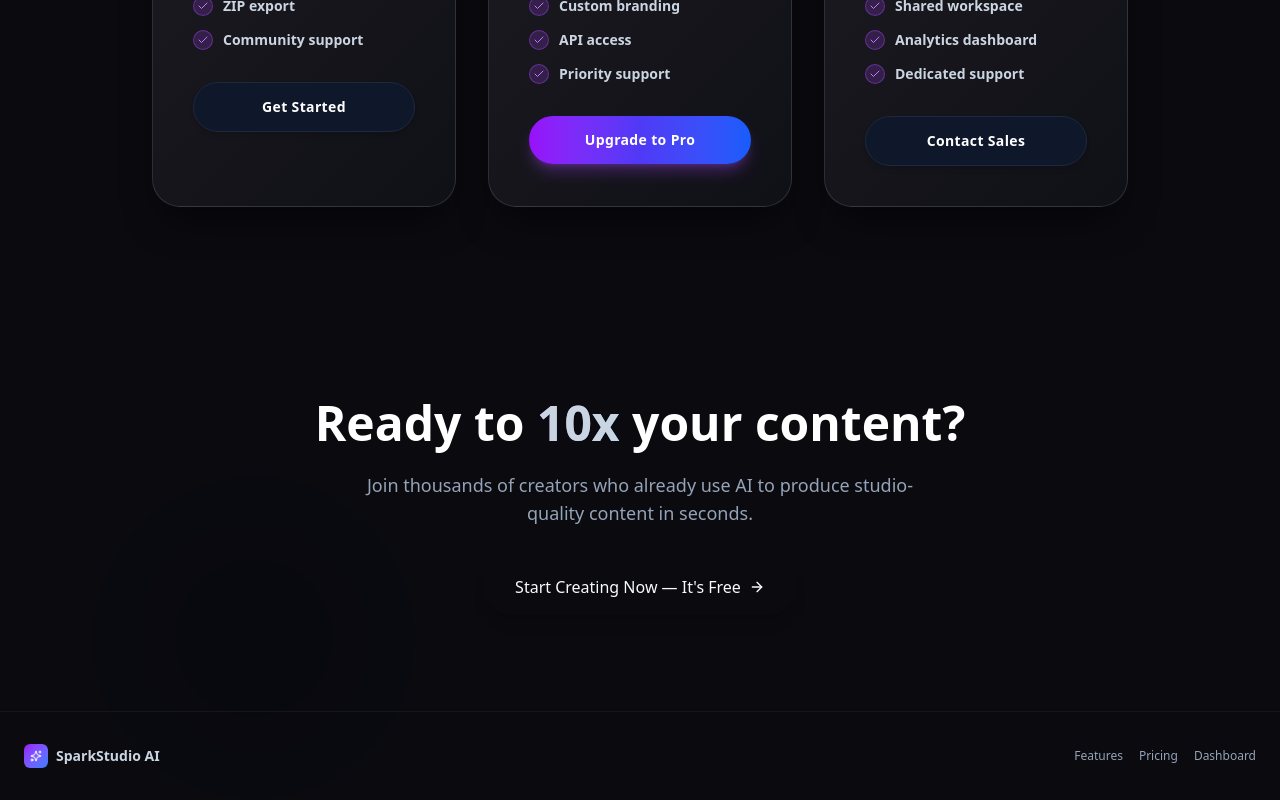
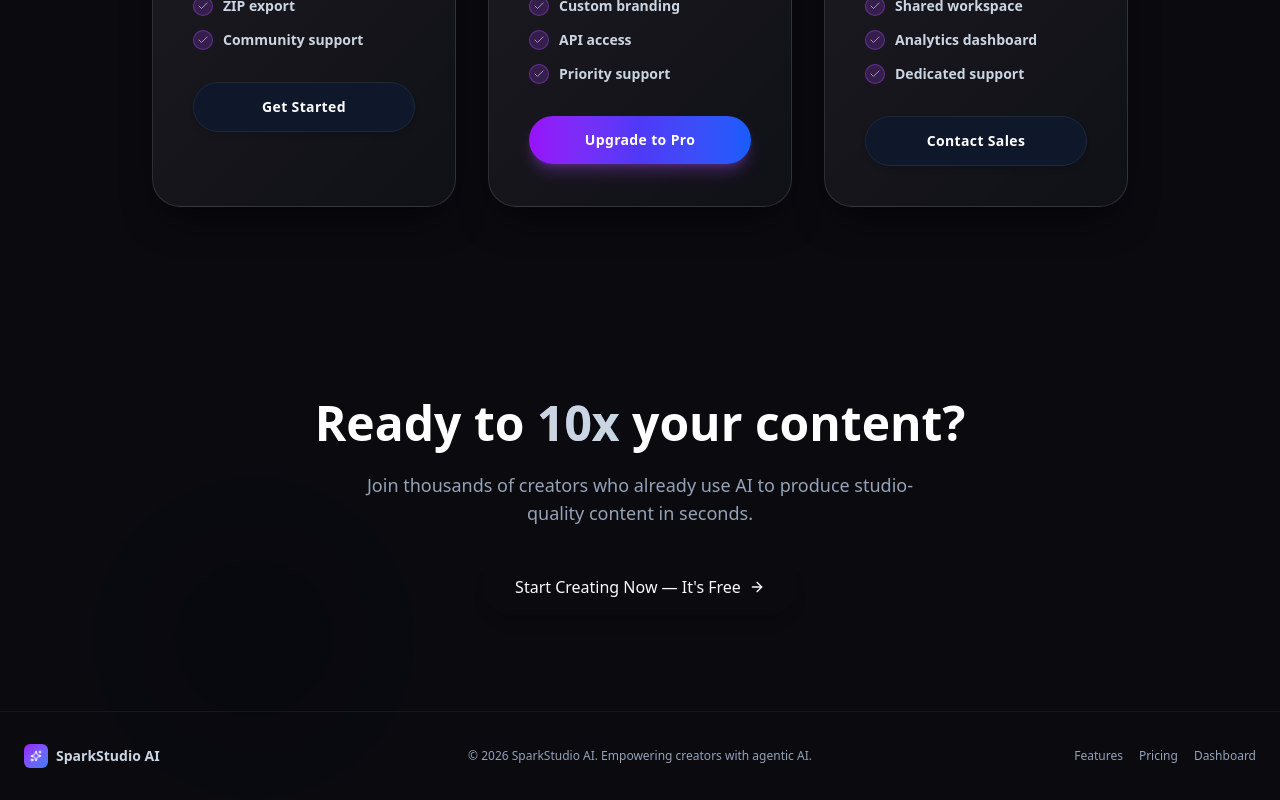
Before and after one commit to jaivijaim2008/SparkStudio_AI, a Next.js app in the folder frontend/: page / in a window 1280 px wide. Shown: the part 2618-3418 px from the top of the page. Built offline with nearby package versions, Linux system fonts and the light colour scheme; no server answers.

Commit message:
design: add copyright and value proposition centered in the landing page footer

```diff
--- a/frontend/src/app/page.tsx
+++ b/frontend/src/app/page.tsx
@@ -340,13 +340,18 @@ export default function LandingPage() {
 
       {/* Footer */}
       <footer className="relative z-10 border-t border-slate-200 dark:border-white/5 py-8 px-6 max-w-7xl mx-auto">
-        <div className="flex flex-col md:flex-row items-center justify-between gap-4">
+        <div className="flex flex-col md:flex-row items-center justify-between gap-4 relative">
           <div className="flex items-center gap-2">
             <div className="w-6 h-6 rounded-md bg-gradient-to-br from-purple-600 to-blue-500 flex items-center justify-center">
               <Sparkles className="w-3 h-3 text-white" />
             </div>
             <span className="font-outfit font-bold text-sm">SparkStudio AI</span>
           </div>
+
+          <div className="text-xs text-muted-foreground font-medium text-center md:absolute md:left-1/2 md:-translate-x-1/2">
+            © {new Date().getFullYear()} SparkStudio AI. Empowering creators with agentic AI.
+          </div>
+
           <div className="flex items-center gap-4">
             <a href="#features" className="text-xs text-muted-foreground hover:text-foreground transition-colors">Features</a>
             <a href="#pricing" className="text-xs text-muted-foreground hover:text-foreground transition-colors">Pricing</a>
```
